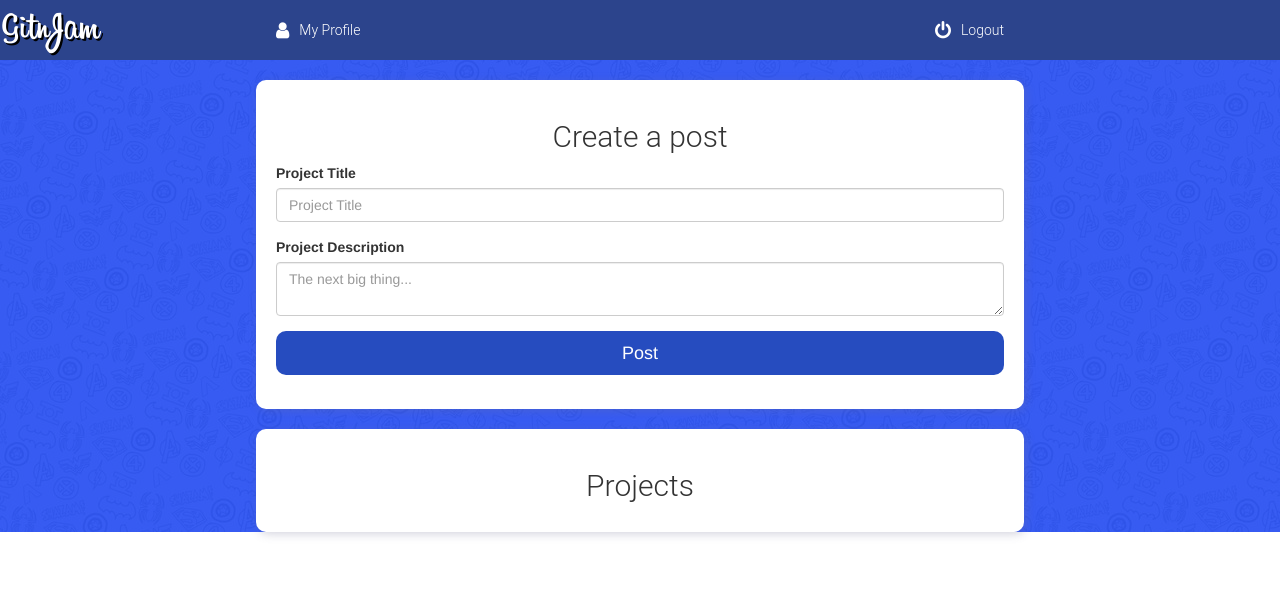
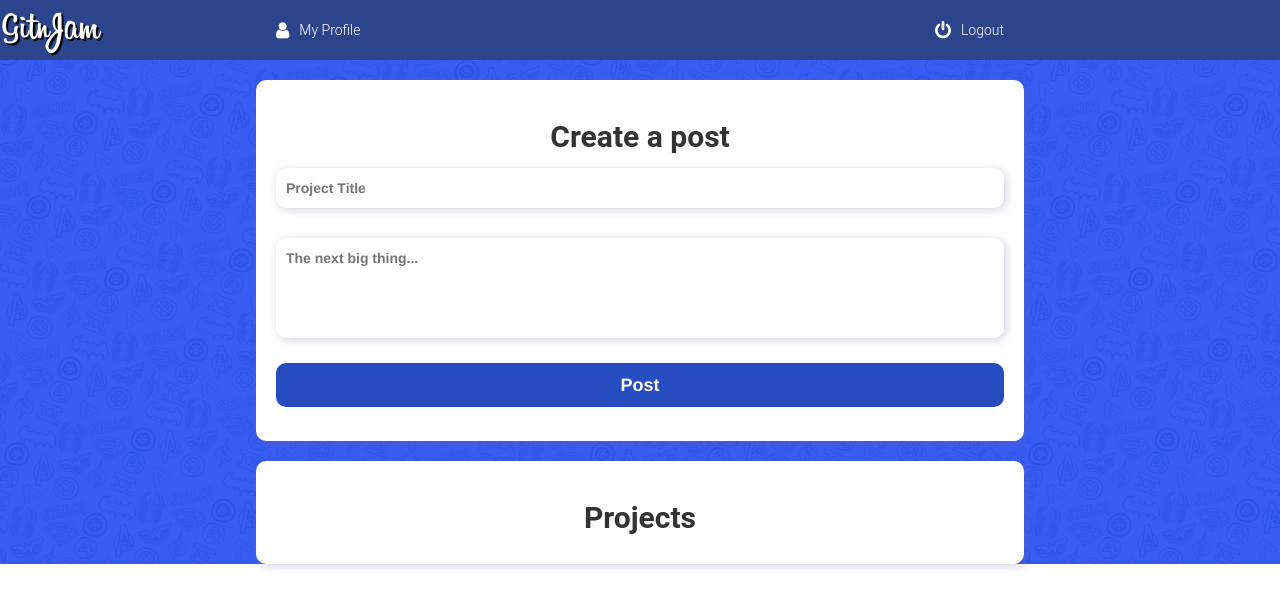
Before and after one commit to andres-valdes/gitnjam, a Flask app: page /feed in a window 1280 px wide. Shown: the top 608 px of the page. Run offline with Flask 2, Linux system fonts and the light colour scheme; the visitor is signed in with stand-in values (Sample User, id 1); data that the repository does not hold is empty; some libraries are stand-ins or nearby versions.

Commit message:
added like and css updated

```diff
--- a/routes/user_routes.py
+++ b/routes/user_routes.py
@@ -95,8 +95,8 @@ def redir_profile():
     return profile(session['username'])
 
 class Feed(Form):
-    title = StringField('Project Title',  [validators.Length(min=1, max=50)])
-    body = TextAreaField('Project Description',  [validators.Length(min=5, max=500)])
+    title = StringField('',  [validators.Length(min=1, max=50)])
+    body = TextAreaField('',  [validators.Length(min=5, max=500)])
 @user_route.route('/profile/<string:username>', methods = ['GET', 'POST'])
 @is_logged_in
 def profile(username):
--- a/static/profile.css
+++ b/static/profile.css
@@ -102,7 +102,6 @@ p, h1, h2, h3 {
     top: 0;
     left: 0;
 }
-
 .activitytext {
     width: 100%;
     height: 100px;
@@ -110,7 +109,7 @@ p, h1, h2, h3 {
     margin-bottom: 10px;
     border: none;
     box-shadow: 2px 2px 10px 0  rgba(108, 108, 147 ,0.3);
-	padding: 20px;
+    padding: 10px;
     resize: none;
     border-radius: 10px;
 }
@@ -119,7 +118,7 @@ p, h1, h2, h3 {
     width: 100%;
     border: none;
     box-shadow: 2px 2px 10px 0  rgba(108, 108, 147 ,0.3);
-	padding: 20px;
+    padding: 10px;
     border-radius: 10px;
 }
 
--- a/templates/feed.html
+++ b/templates/feed.html
@@ -50,13 +50,13 @@ $(document).ready(function() {
 </div>
 <div class="card" id="newactivity">
     <div class="cardcontainer">
-      <h2 class="newsfeed-header">Create a post</h2>
+      <h2 class="newsfeed-header"><b>Create a post<b></h2>
       <form action="/feed" method="POST">
         <div class="form-group">
-          {{render_field(form.title, placeholder="Project Title", class_="form-control")}}
+          {{render_field(form.title, placeholder="Project Title", class_="titletext")}}
         </div>
         <div class="form-group">
-          {{render_field(form.body ,  placeholder="The next big thing...",class_="form-control")}}
+          {{render_field(form.body ,  placeholder="The next big thing...",class_="activitytext")}}
         </div>
         <button id = "post-activity-btn" class="button btn-block btn-lg">Post</button>
       </form>
@@ -64,7 +64,7 @@ $(document).ready(function() {
 </div>
 <div class="card" id="newsfeed">
   <div class="cardcontainer">
-    <h2 class="newsfeed-header">Projects</h2>
+    <h2 class="newsfeed-header"><b>Projects</b></h2>
     {% for post in posts %}
     <div class="card">
       <div class="cardcontainer">
```
Lines whose indentation alone changed are shown as unchanged.
